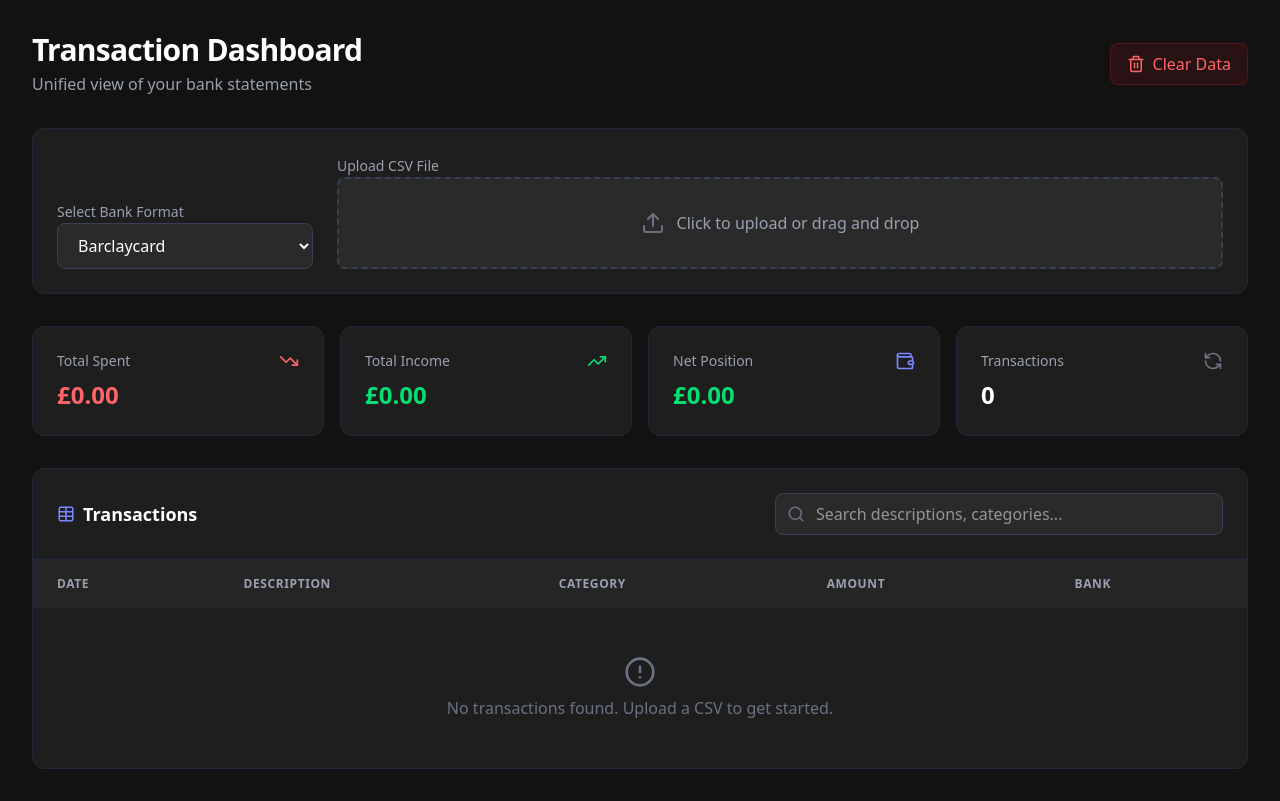
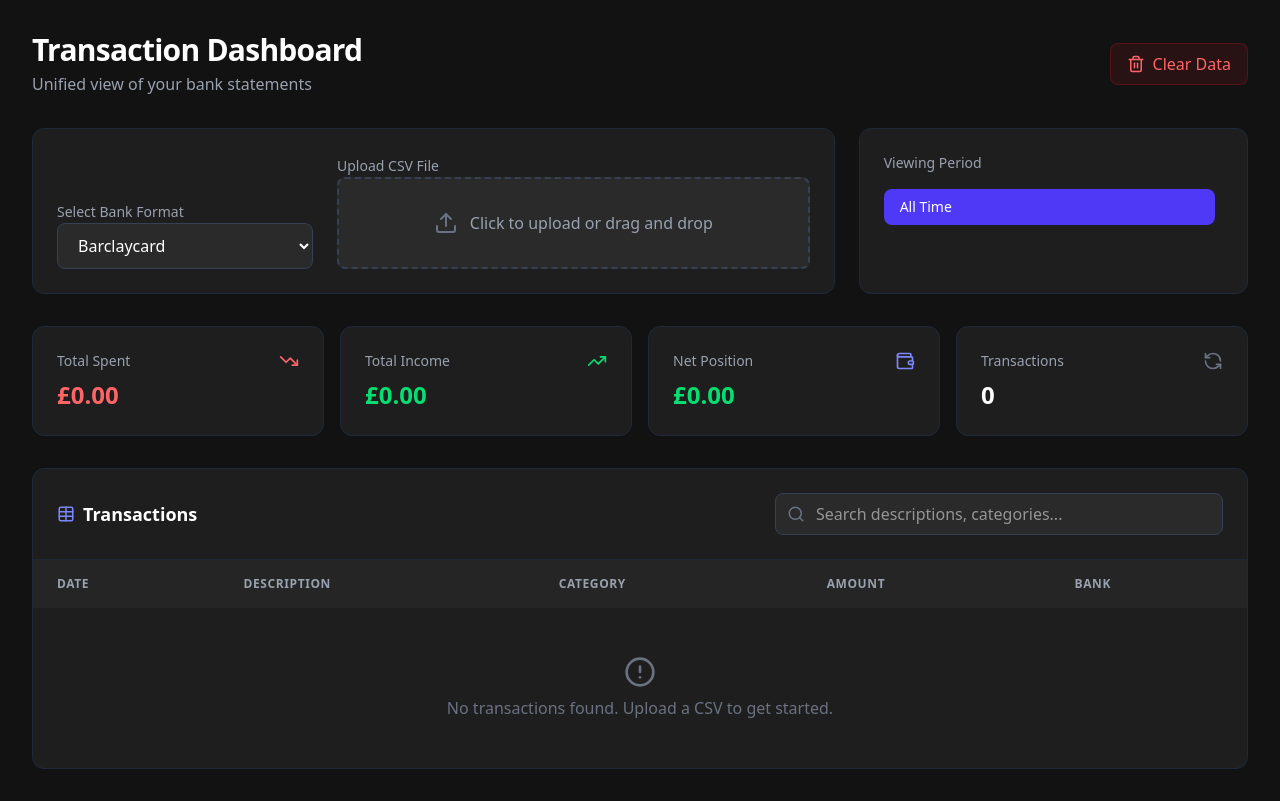
Before and after one commit to 0zbourne/Transactions_Dashboard, a React (Vite) app: page / in a window 1280 px wide. Built offline with nearby package versions, Linux system fonts and the light colour scheme.

Commit message:
feat: Add month filtering to dashboard
Enables users to filter transactions by month, improving data analysis and navigation within the transaction dashboard. This change introduces a new state variable for the selected month and updates the derived data logic to support filtering.

```diff
--- a/src/App.tsx
+++ b/src/App.tsx
@@ -69,6 +69,7 @@ interface Subscription {
 
 // --- Constants ---
 const CATEGORY_KEYWORDS: Record<string, string[]> = {
+  'Transfer': ['direct debit', 'payment received', 'amex', 'american express', 'barclaycard', 'credit card', 'transfer'],
   'Groceries': ['tesco', 'sainsbury', 'asda', 'lidl', 'aldi', 'co-op', 'coop', '7 11', 'waitrose', 'marks & spencer', 'm&s'],
   'Transport': ['uber', 'bolt', 'tfl', 'grab', 'fuel', 'petrol', 'trainline', 'eurostar', 'shell', 'bp'],
   'Eating Out': ['wetherspoon', 'nandos', 'starbucks', 'costa', 'mcdonalds', 'subway', 'restaurant', 'bar', 'pub', 'deliveroo', 'just eat', 'uber eats'],
@@ -171,6 +172,7 @@ export default function App() {
   const [selectedBank, setSelectedBank] = useState<BankType>('Barclaycard');
   const [isAnalyzing, setIsAnalyzing] = useState(false);
   const [searchTerm, setSearchTerm] = useState('');
+  const [selectedMonth, setSelectedMonth] = useState<string>('all'); // Format: YYYY-MM
   const [sortConfig, setSortConfig] = useState<{ key: keyof Transaction, direction: 'asc' | 'desc' }>({ key: 'date', direction: 'desc' });
 
   // Load from localStorage
@@ -273,13 +275,34 @@ export default function App() {
     if (confirm("Are you sure you want to clear all transaction data?")) {
       setAllTransactions([]);
       localStorage.removeItem('transactions');
+      setSelectedMonth('all');
     }
   };
 
   // --- Derived Data ---
 
+  const availableMonths = useMemo(() => {
+    const months = new Set<string>();
+    allTransactions.forEach(t => {
+      const [d, m, y] = t.date.split('/');
+      months.add(`${y}-${m}`);
+    });
+    return Array.from(months).sort().reverse();
+  }, [allTransactions]);
+
   const filteredTransactions = useMemo(() => {
-    let result = allTransactions.filter(t =>
+    let result = allTransactions;
+
+    // Month filter
+    if (selectedMonth !== 'all') {
+      result = result.filter(t => {
+        const [d, m, y] = t.date.split('/');
+        return `${y}-${m}` === selectedMonth;
+      });
+    }
+
+    // Search filter
+    result = result.filter(t =>
       t.description.toLowerCase().includes(searchTerm.toLowerCase()) ||
       t.category.toLowerCase().includes(searchTerm.toLowerCase()) ||
       t.bank.toLowerCase().includes(searchTerm.toLowerCase())
@@ -302,21 +325,25 @@ export default function App() {
     });
 
     return result;
-  }, [allTransactions, searchTerm, sortConfig]);
+  }, [allTransactions, searchTerm, sortConfig, selectedMonth]);
 
   const stats = useMemo(() => {
-    const totalSpent = allTransactions.filter(t => t.amount < 0).reduce((sum, t) => sum + t.amount, 0);
-    const totalIncome = allTransactions.filter(t => t.amount > 0).reduce((sum, t) => sum + t.amount, 0);
+    // Use filtered transactions for stats to respect month filter
+    const nonTransferTransactions = filteredTransactions.filter(t => t.category !== 'Transfer');
+
+    const totalSpent = nonTransferTransactions.filter(t => t.amount < 0).reduce((sum, t) => sum + t.amount, 0);
+    const totalIncome = nonTransferTransactions.filter(t => t.amount > 0).reduce((sum, t) => sum + t.amount, 0);
     return {
       spent: Math.abs(totalSpent),
       income: totalIncome,
       net: totalIncome + totalSpent,
-      count: allTransactions.length
+      count: filteredTransactions.length
     };
-  }, [allTransactions]);
+  }, [filteredTransactions]);
 
   const categoryChartData = useMemo(() => {
-    const spending = allTransactions.filter(t => t.amount < 0);
+    // Use filtered transactions for chart to respect month filter
+    const spending = filteredTransactions.filter(t => t.amount < 0 && t.category !== 'Transfer');
     const catTotals: Record<string, number> = {};
     spending.forEach(t => {
       catTotals[t.category] = (catTotals[t.category] || 0) + Math.abs(t.amount);
@@ -344,12 +371,12 @@ export default function App() {
         borderWidth: 0,
       }]
     };
-  }, [allTransactions]);
+  }, [filteredTransactions]);
 
   const trendChartData = useMemo(() => {
     const monthTotals: Record<string, number> = {};
     allTransactions.forEach(t => {
-      if (t.amount >= 0) return;
+      if (t.amount >= 0 || t.category === 'Transfer') return;
       const [d, m, y] = t.date.split('/');
       const key = `${y}-${m}`;
       monthTotals[key] = (monthTotals[key] || 0) + Math.abs(t.amount);
@@ -380,6 +407,12 @@ export default function App() {
     return new Intl.NumberFormat('en-GB', { style: 'currency', currency: 'GBP' }).format(val);
   };
 
+  const formatMonthKey = (key: string) => {
+    if (key === 'all') return 'All Time';
+    const [y, m] = key.split('-');
+    return new Date(parseInt(y), parseInt(m) - 1).toLocaleString('default', { month: 'long', year: 'numeric' });
+  };
+
   return (
     <div className="min-h-screen bg-[#121212] text-white font-sans p-4 md:p-8">
       <div className="max-w-7xl mx-auto space-y-8">
@@ -401,8 +434,9 @@ export default function App() {
           </div>
         </header>
 
-        {/* Upload Section */}
-        <section className="bg-[#1e1e1e] border border-gray-800 rounded-xl p-6">
+        {/* Month Filter & Upload Section */}
+        <div className="grid grid-cols-1 lg:grid-cols-3 gap-6">
+          <section className="lg:col-span-2 bg-[#1e1e1e] border border-gray-800 rounded-xl p-6">
             <div className="flex flex-col md:flex-row items-end gap-6">
               <div className="w-full md:w-64 space-y-2">
                 <label className="text-sm font-medium text-gray-400">Select Bank Format</label>
@@ -439,6 +473,35 @@ export default function App() {
               </div>
             </div>
           </section>
+
+          {/* Month Selector */}
+          <section className="bg-[#1e1e1e] border border-gray-800 rounded-xl p-6">
+            <label className="text-sm font-medium text-gray-400 block mb-4">Viewing Period</label>
+            <div className="space-y-2 max-h-[140px] overflow-y-auto pr-2 custom-scrollbar">
+              <button
+                onClick={() => setSelectedMonth('all')}
+                className={cn(
+                  "w-full text-left px-4 py-2 rounded-lg transition-colors text-sm",
+                  selectedMonth === 'all' ? "bg-indigo-600 text-white" : "bg-[#2a2a2a] text-gray-400 hover:bg-[#333]"
+                )}
+              >
+                All Time
+              </button>
+              {availableMonths.map(month => (
+                <button
+                  key={month}
+                  onClick={() => setSelectedMonth(month)}
+                  className={cn(
+                    "w-full text-left px-4 py-2 rounded-lg transition-colors text-sm",
+                    selectedMonth === month ? "bg-indigo-600 text-white" : "bg-[#2a2a2a] text-gray-400 hover:bg-[#333]"
+                  )}
+                >
+                  {formatMonthKey(month)}
+                </button>
+              ))}
+            </div>
+          </section>
+        </div>
 
         {/* Summary Cards */}
         <section className="grid grid-cols-1 sm:grid-cols-2 lg:grid-cols-4 gap-4">
@@ -480,7 +543,7 @@ export default function App() {
             <div className="bg-[#1e1e1e] border border-gray-800 p-6 rounded-xl">
               <div className="flex items-center gap-2 mb-6">
                 <PieChart size={18} className="text-indigo-400" />
-                <h2 className="text-lg font-semibold">Spending by Category</h2>
+                <h2 className="text-lg font-semibold">Spending by Category {selectedMonth !== 'all' && `(${formatMonthKey(selectedMonth)})`}</h2>
               </div>
               <div className="h-[300px] flex justify-center">
                 <Doughnut
@@ -497,6 +560,7 @@ export default function App() {
                 />
               </div>
             </div>
+            {selectedMonth === 'all' ? (
               <div className="bg-[#1e1e1e] border border-gray-800 p-6 rounded-xl">
                 <div className="flex items-center gap-2 mb-6">
                   <BarChart3 size={18} className="text-indigo-400" />
@@ -516,6 +580,23 @@ export default function App() {
                   />
                 </div>
               </div>
+            ) : (
+              <div className="bg-[#1e1e1e] border border-gray-800 p-6 rounded-xl flex flex-col items-center justify-center text-center space-y-4">
+                <Calendar size={48} className="text-gray-700" />
+                <div>
+                  <h3 className="text-lg font-medium text-gray-300">Viewing {formatMonthKey(selectedMonth)}</h3>
+                  <p className="text-sm text-gray-500 max-w-xs mx-auto">
+                    The summary and category breakdown above are now filtered to this specific month.
+                  </p>
+                </div>
+                <button
+                  onClick={() => setSelectedMonth('all')}
+                  className="text-indigo-400 text-sm hover:underline"
+                >
+                  Back to All Time Trend
+                </button>
+              </div>
+            )}
           </section>
         )}
 
```
Lines whose indentation alone changed are shown as unchanged.
